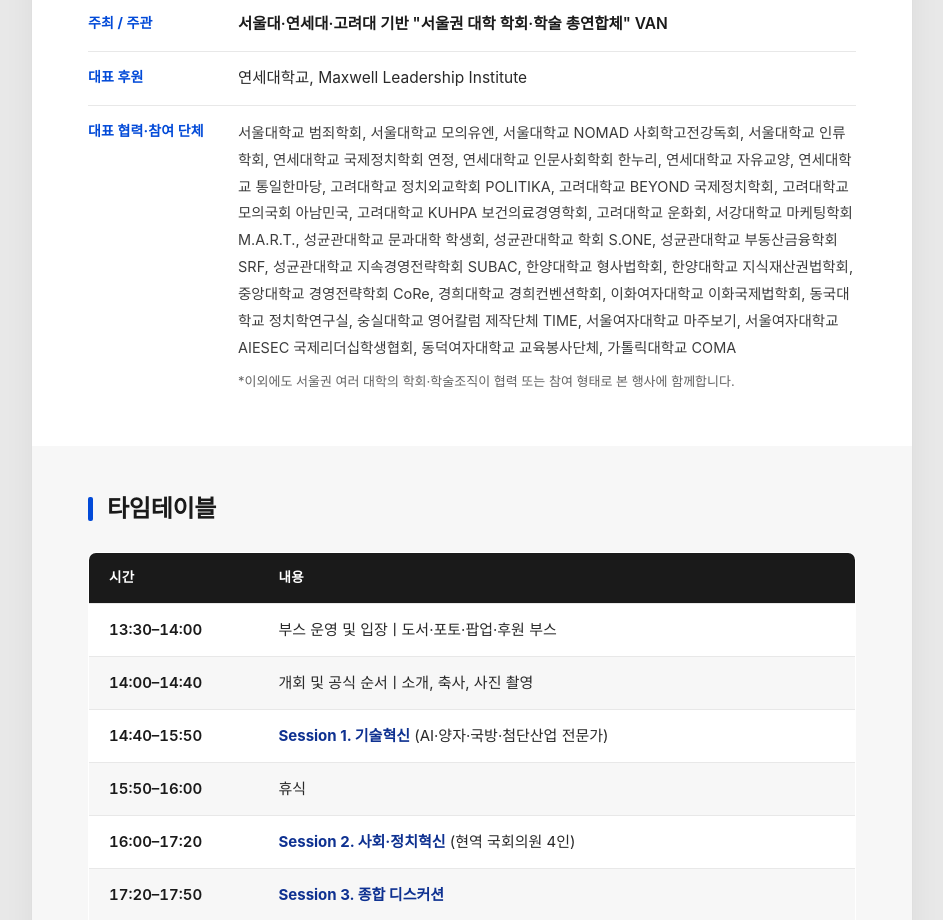
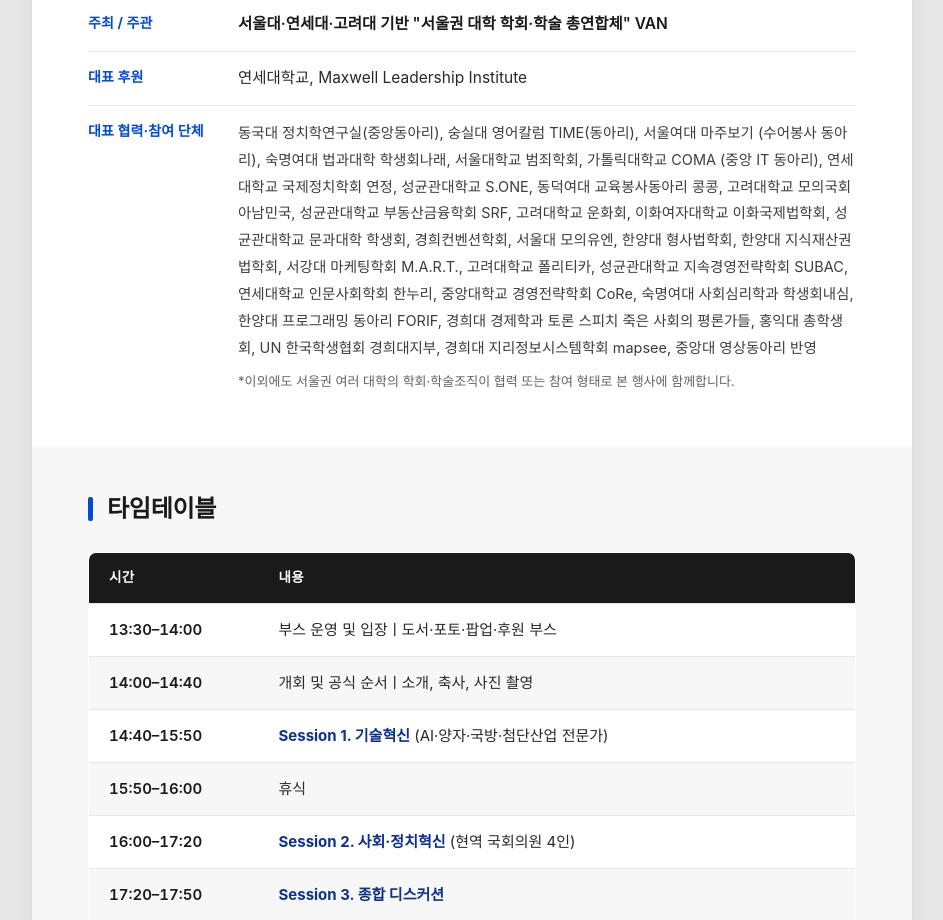
Before and after one commit to wjdduddlf112/van, a plain HTML site: page index.html in a window 1280 px wide. Shown: the part 840-1760 px from the top of the page, without its empty margins (168-1111 px from the left). Drawn offline with nearby package versions, Linux system fonts and the light colour scheme; a web font is replaced by a local one.

Commit message:
협찬 수정

```diff
--- a/index.html
+++ b/index.html
@@ -725,7 +725,7 @@
       <div class="meta-row">
         <div class="meta-key">대표 협력·참여 단체</div>
         <div class="meta-val">
-          <div class="org-list">서울대학교 범죄학회, 서울대학교 모의유엔, 서울대학교 NOMAD 사회학고전강독회, 서울대학교 인류학회, 연세대학교 국제정치학회 연정, 연세대학교 인문사회학회 한누리, 연세대학교 자유교양, 연세대학교 통일한마당, 고려대학교 정치외교학회 POLITIKA, 고려대학교 BEYOND 국제정치학회, 고려대학교 모의국회 아남민국, 고려대학교 KUHPA 보건의료경영학회, 고려대학교 운화회, 서강대학교 마케팅학회 M.A.R.T., 성균관대학교 문과대학 학생회, 성균관대학교 학회 S.ONE, 성균관대학교 부동산금융학회 SRF, 성균관대학교 지속경영전략학회 SUBAC, 한양대학교 형사법학회, 한양대학교 지식재산권법학회, 중앙대학교 경영전략학회 CoRe, 경희대학교 경희컨벤션학회, 이화여자대학교 이화국제법학회, 동국대학교 정치학연구실, 숭실대학교 영어칼럼 제작단체 TIME, 서울여자대학교 마주보기, 서울여자대학교 AIESEC 국제리더십학생협회, 동덕여자대학교 교육봉사단체, 가톨릭대학교 COMA</div>
+          <div class="org-list">동국대 정치학연구실(중앙동아리), 숭실대 영어칼럼 TIME(동아리), 서울여대 마주보기 (수어봉사 동아리), 숙명여대 법과대학 학생회나래, 서울대학교 범죄학회, 가톨릭대학교 COMA (중앙 IT 동아리), 연세대학교 국제정치학회 연정, 성균관대학교 S.ONE, 동덕여대 교육봉사동아리 콩콩, 고려대학교 모의국회 아남민국, 성균관대학교 부동산금융학회 SRF, 고려대학교 운화회, 이화여자대학교 이화국제법학회, 성균관대학교 문과대학 학생회, 경희컨벤션학회, 서울대 모의유엔, 한양대 형사법학회, 한양대 지식재산권법학회, 서강대 마케팅학회 M.A.R.T., 고려대학교 폴리티카, 성균관대학교 지속경영전략학회 SUBAC, 연세대학교 인문사회학회 한누리, 중앙대학교 경영전략학회 CoRe, 숙명여대 사회심리학과 학생회내심, 한양대 프로그래밍 동아리 FORIF, 경희대 경제학과 토론 스피치 죽은 사회의 평론가들, 홍익대 총학생회, UN 한국학생협회 경희대지부, 경희대 지리정보시스템학회 mapsee, 중앙대 영상동아리 반영</div>
           <span class="note">*이외에도 서울권 여러 대학의 학회·학술조직이 협력 또는 참여 형태로 본 행사에 함께합니다.</span>
         </div>
       </div>
```
